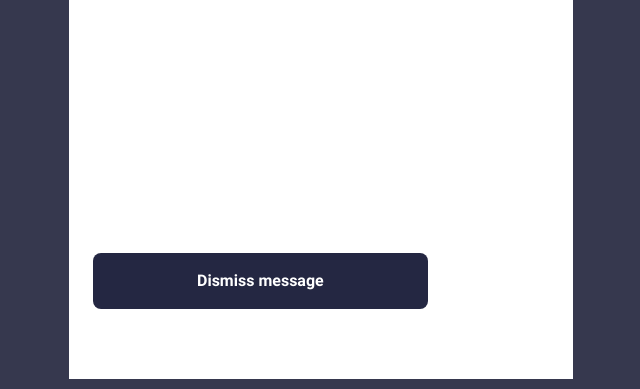
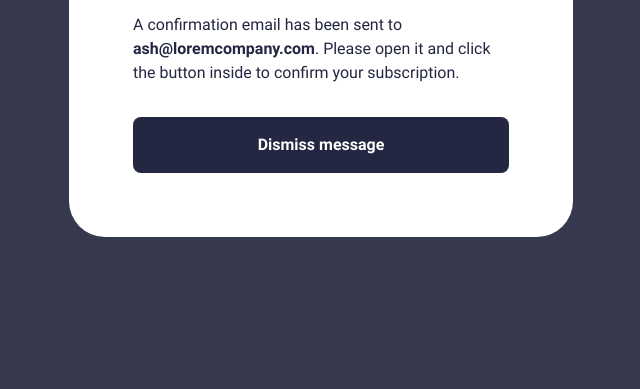
Before and after one commit to HsHs-dev/newsletter-sign-up-with-success-message, a plain HTML site: page index.html in a window 1280 px wide. Shown: the part 411-800 px from the top of the page, without its empty margins (319-959 px from the left). Drawn offline with Linux system fonts and the light colour scheme.

Commit message:
add mobile tablet and desktop success message

```diff
--- a/styles/style.css
+++ b/styles/style.css
@@ -171,7 +171,6 @@
         cursor: pointer;
         position: relative;
         isolation: isolate;
-        transition: background-size 0.2s ease-in-out;
       }
 
       button::before {
@@ -207,6 +206,9 @@
 }
 
 .success {
+  display: flex;
+  flex-direction: column;
+  gap: 16.4375rem;
   max-width: 31.5rem;
   background-color: var(--color-white);
   padding-inline: 1.5rem;
@@ -226,7 +228,6 @@
     display: flex;
     flex-direction: column;
     gap: 2rem;
-    margin-bottom: 16.4375rem;
 
     h1 {
       color: var(--color-blue-800);
@@ -261,6 +262,12 @@
     border-radius: 2.25rem;
     padding: 2.5rem;
   }
+
+  .success {
+    border-radius: 2.25rem;
+    padding: 4rem;
+    gap: 2rem;
+  }
 }
 
 @media (min-width: 60rem) {
@@ -277,4 +284,42 @@
       padding: 0;
     }
   }
+
+  .success {
+    button {
+      position: relative;
+      isolation: isolate;
+    }
+
+    button::before {
+      content: "";
+      position: absolute;
+      inset: 0;
+      border-radius: inherit;
+      background-image: linear-gradient(90deg,
+          hsl(15deg 100% 61%) 0%,
+          hsl(12deg 100% 63%) 8%,
+          hsl(10deg 100% 64%) 17%,
+          hsl(7deg 100% 65%) 25%,
+          hsl(5deg 100% 66%) 33%,
+          hsl(2deg 100% 67%) 42%,
+          hsl(359deg 100% 68%) 50%,
+          hsl(357deg 100% 67%) 58%,
+          hsl(354deg 100% 67%) 67%,
+          hsl(352deg 100% 67%) 75%,
+          hsl(350deg 100% 66%) 83%,
+          hsl(348deg 100% 66%) 92%,
+          hsl(346deg 100% 66%) 100%);
+      opacity: 0;
+      transition: all 0.2s ease-in-out;
+      z-index: -1;
+    }
+  }
+
+  .success:hover {
+    button::before {
+      opacity: 1;
+      box-shadow: 0 1rem 2rem 0 var(--color-red);
+    }
+  }
 }
```
